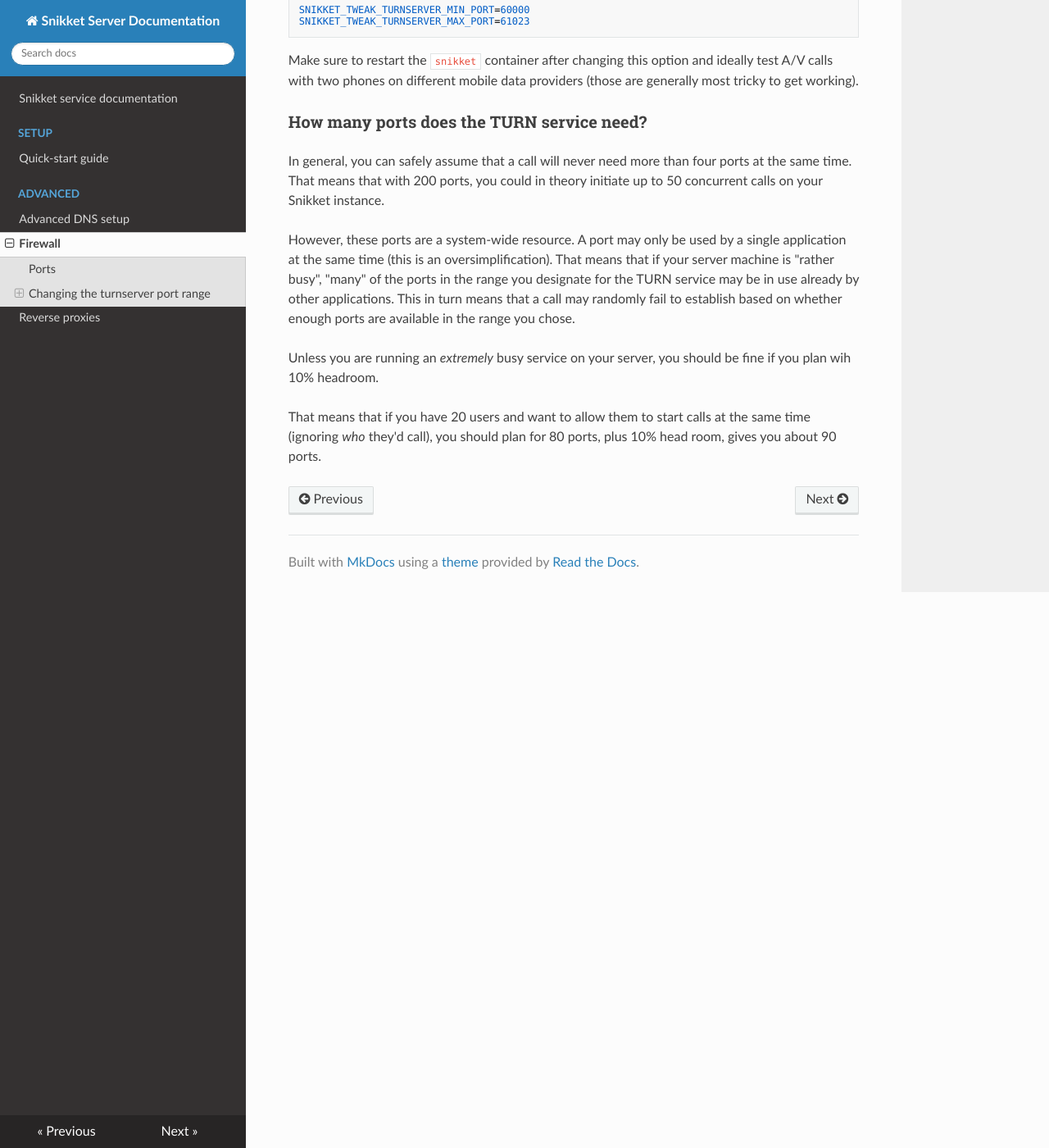
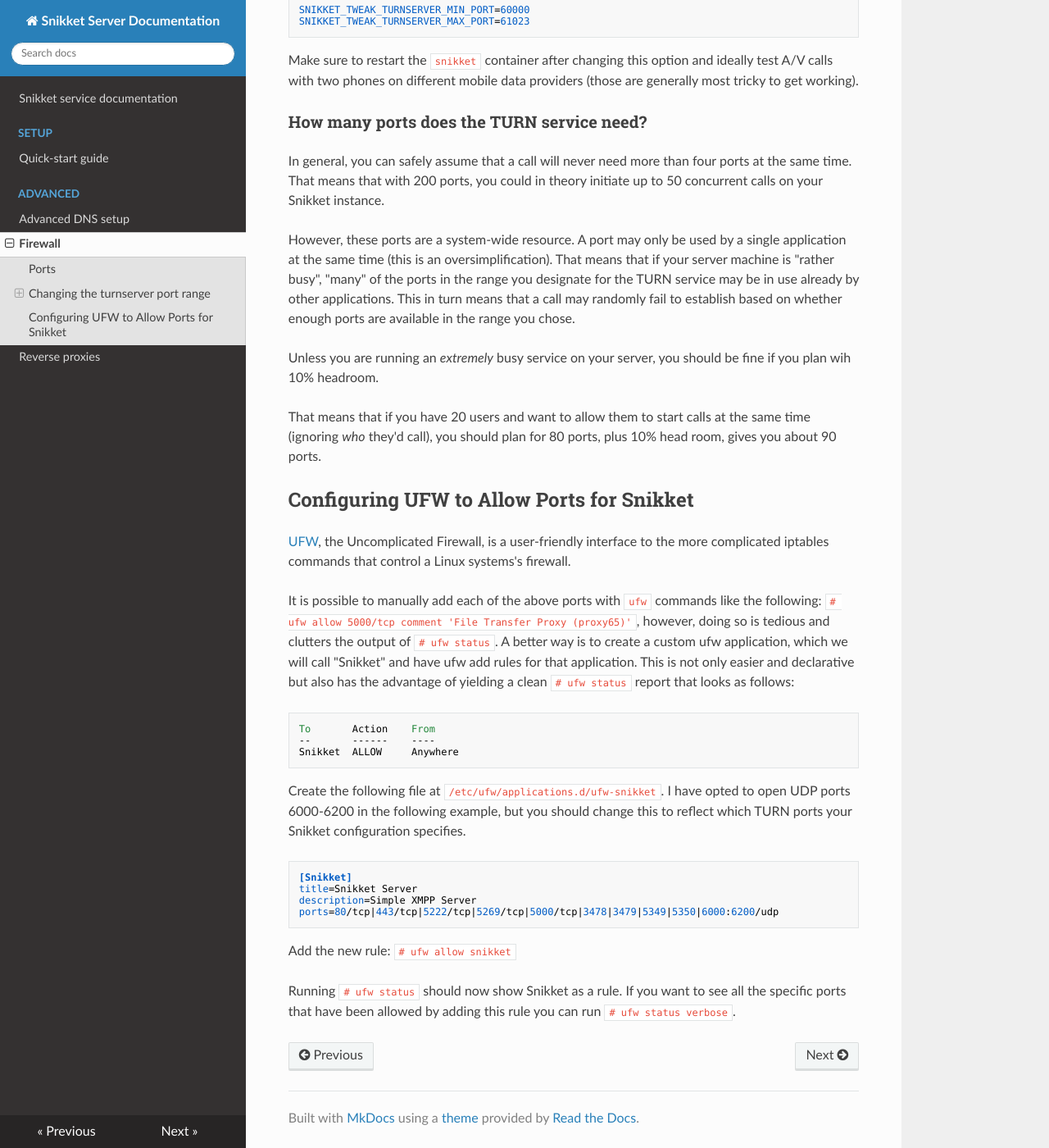
Before and after one commit to snikket-im/snikket-server, an MkDocs documentation site: the page built from docs/advanced/firewall.md, in a window 1280 px wide and 1400 px high, scrolled down 1271 px. Shown: the whole window at 82% size. Built offline with MkDocs 1.6.1, drawn with Linux system fonts in a browser that asks for light colours; nearby versions of some CDN libraries.

Commit message:
Add instructions for configuring firewall via UFW

````diff
--- a/docs/advanced/firewall.md
+++ b/docs/advanced/firewall.md
@@ -55,3 +55,29 @@
 Unless you are running an *extremely* busy service on your server, you should be fine if you plan wih 10% headroom. <!-- I checked how many "high ports" (5 digits) were open on the search.jabber.network xmppd at a random point in time, and they were just 800. Given that the high port range has 50k ports and that most users are not going to run a busy service as that, it should be fine. -->
 
 That means that if you have 20 users and want to allow them to start calls at the same time (ignoring *who* they'd call), you should plan for 80 ports, plus 10% head room, gives you about 90 ports.
+
+## Configuring UFW to Allow Ports for Snikket
+
+[UFW](https://wiki.ubuntu.com/UncomplicatedFirewall), the Uncomplicated Firewall, is a user-friendly interface to the more complicated iptables commands that control a Linux systems's firewall.
+
+It is possible to manually add each of the above ports with `ufw` commands like the following: `# ufw allow 5000/tcp comment 'File Transfer Proxy (proxy65)'`, however, doing so is tedious and clutters the output of `# ufw status`. A better way is to create a custom ufw application, which we will call "Snikket" and have ufw add rules for that application. This is not only easier and declarative but also has the advantage of yielding a clean `# ufw status` report that looks as follows:
+
+```
+To       Action    From
+--       ------    ----
+Snikket  ALLOW     Anywhere
+```
+
+Create the following file at `/etc/ufw/applications.d/ufw-snikket`. I have opted to open UDP ports 6000-6200 in the following example, but you should change this to reflect which TURN ports your Snikket configuration specifies.
+
+```
+[Snikket]
+title=Snikket Server
+description=Simple XMPP Server
+ports=80/tcp|443/tcp|5222/tcp|5269/tcp|5000/tcp|3478|3479|5349|5350|6000:6200/udp
+```
+
+Add the new rule:
+`# ufw allow snikket`
+
+Running `# ufw status` should now show Snikket as a rule. If you want to see all the specific ports that have been allowed by adding this rule you can run `# ufw status verbose`.
````
